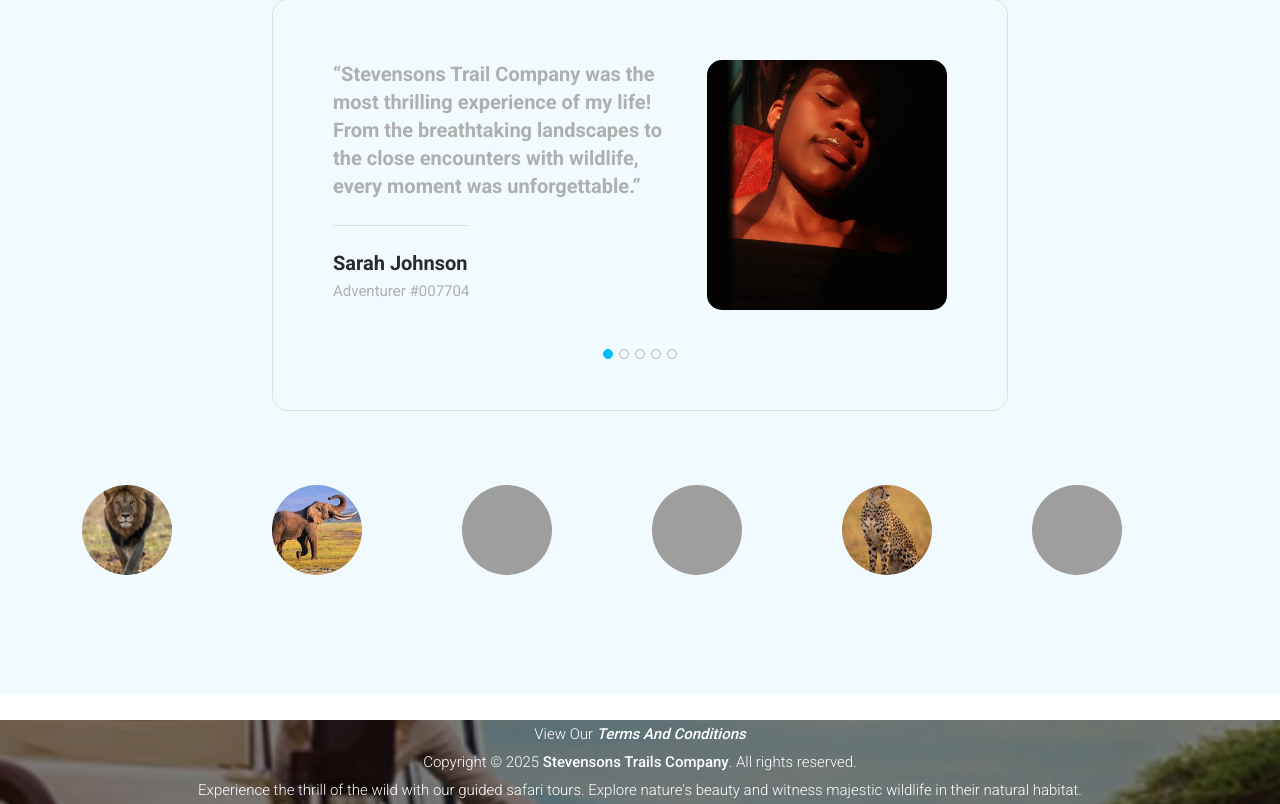
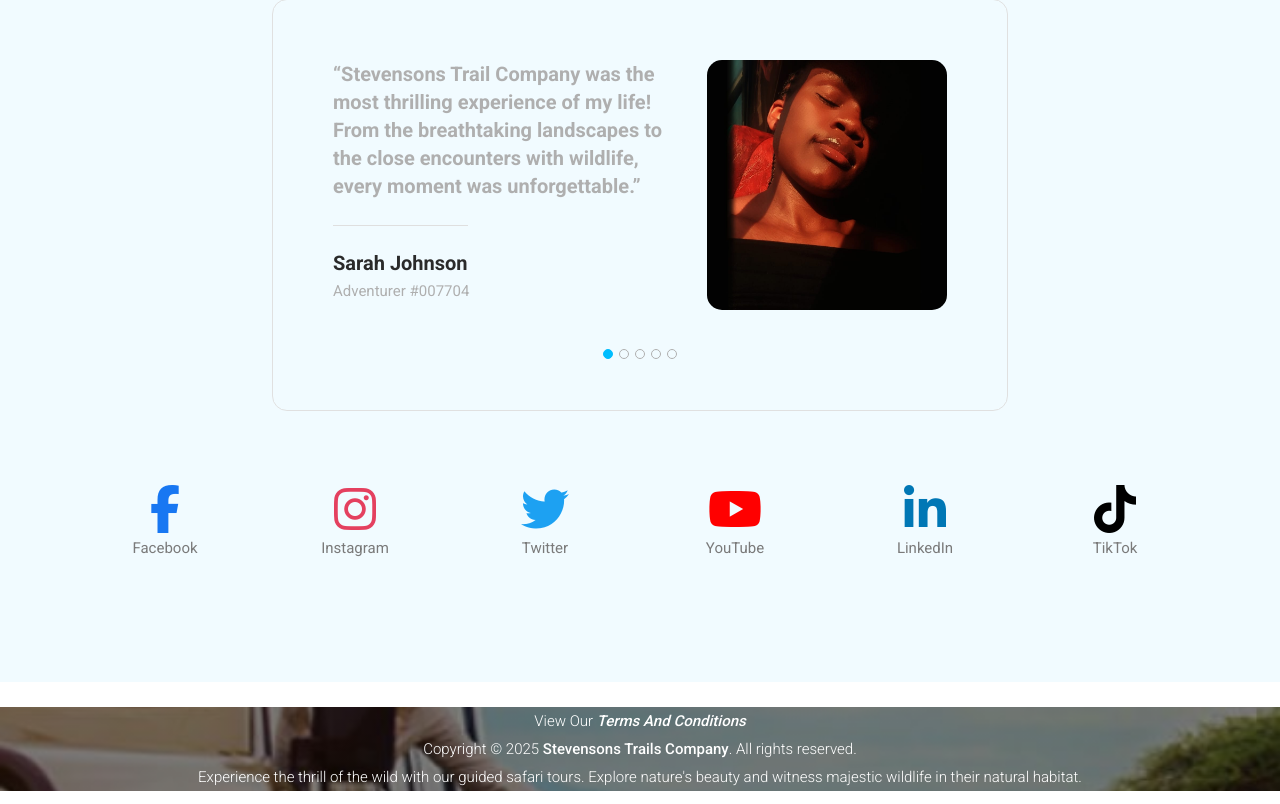
Before and after one commit to Kurgat094/django-tour, a Django app: page /contact_us in a window 1280 px wide. Shown: the part 2510-3314 px from the top of the page. Run offline with Django 4.2, Linux system fonts and the light colour scheme; some libraries are stand-ins or nearby versions; grey boxes are pictures that could not be loaded.

Commit message:
social Media

```diff
--- a/wildsafari/tour/templates/base.html
+++ b/wildsafari/tour/templates/base.html
@@ -144,6 +144,7 @@
         <div class="row">
             <div class="col-lg-12">
                 <p> View Our <em><b><a href="{% url 'terms_conditions' %}">Terms And Conditions</a></b></em>
+
                     <br>Copyright © 2025 <a href="#">Stevensons Trails Company</a>. All rights reserved.
                 <br>Experience the thrill of the wild with our guided safari tours. Explore nature's beauty and witness majestic wildlife in their natural habitat. </p>
             </div>
--- a/wildsafari/tour/templates/contact.html
+++ b/wildsafari/tour/templates/contact.html
@@ -54,37 +60,67 @@
       <div class="col-lg-12">
         <div class="text-center section-heading">
           <h6>Contact This User</h6>
-            <h4>Don't Be Shy <em></em> to contact the <em>Stevensons Trails Company</em></h4>
+          <h4>
+            Don't Be Shy <em></em> to contact the
+            <em>Stevensons Trails Company</em>
+          </h4>
         </div>
       </div>
       <div class="col-lg-4">
         <div class="info-item">
-            <i class="fa fa-phone" style="color: #D86F2C; background-color: #228B22; font-size: 24px; margin-bottom: 10px;"></i>
+          <i
+            class="fa fa-phone"
+            style="
+              color: #d86f2c;
+              background-color: #228b22;
+              font-size: 24px;
+              margin-bottom: 10px;
+            "
+          ></i>
           <h4>Phone Numbers</h4>
           <span>
-              <a href="#" style="color: #228B22;">+254 796108272</a><br>
-              <a href="#" style="color: #228B22;">+254 726053339</a>
+            <a href="#" style="color: #228b22">+254 796108272</a><br />
+            <a href="#" style="color: #228b22">+254 726053339</a>
           </span>
         </div>
       </div>
 
       <div class="col-lg-4">
         <div class="info-item">
-            <i class="fa fa-envelope" style="color: #D86F2C; background-color: #228B22; font-size: 24px; margin-bottom: 10px;"></i>
+          <i
+            class="fa fa-envelope"
+            style="
+              color: #d86f2c;
+              background-color: #228b22;
+              font-size: 24px;
+              margin-bottom: 10px;
+            "
+          ></i>
           <h4>Email Addresses</h4>
           <span>
-              <a href="#" style="color: #228B22;">stevensonstrail@company.com</a><br>
-              <a href="#" style="color: #228B22;">Stevensons Trail Company</a>
+            <a href="#" style="color: #228b22">stevensonstrail@company.com</a
+            ><br />
+            <a href="#" style="color: #228b22">Stevensons Trail Company</a>
           </span>
         </div>
       </div>
 
       <div class="col-lg-4">
         <div class="info-item">
-            <i class="fa fa-map-marked" style="color: #D86F2C; background-color: #228B22; font-size: 24px; margin-bottom: 10px;"></i>
+          <i
+            class="fa fa-map-marked"
+            style="
+              color: #d86f2c;
+              background-color: #228b22;
+              font-size: 24px;
+              margin-bottom: 10px;
+            "
+          ></i>
           <h4>Office Location</h4>
           <span>
-              <a href="#" style="color: #228B22;">30700 Naivasha , Kenya,<br>IL 60601, Naivasha</a>
+            <a href="#" style="color: #228b22"
+              >30700 Naivasha , Kenya,<br />IL 60601, Naivasha</a
+            >
           </span>
         </div>
       </div>
@@ -163,86 +231,234 @@
           <div class="item">
             <div class="content">
               <div class="left-content">
-                    <p>“Stevensons Trail Company was the most thrilling experience of my life! From the breathtaking landscapes to the close encounters with wildlife, every moment was unforgettable.”</p>
+                <p>
+                  “Stevensons Trail Company was the most thrilling experience of
+                  my life! From the breathtaking landscapes to the close
+                  encounters with wildlife, every moment was unforgettable.”
+                </p>
                 <h4>Sarah Johnson</h4>
                 <span>Adventurer #007704</span>
               </div>
               <div class="image">
-                    <img src="{% static 'tour/carol.jpeg' %}" alt="Sarah Johnson" class="testimonial-image">
+                <img
+                  src="{% static 'tour/carol.jpeg' %}"
+                  alt="Sarah Johnson"
+                  class="testimonial-image"
+                />
               </div>
             </div>
           </div>
           <div class="item">
             <div class="content">
               <div class="left-content">
-                    <p>“The guides were incredibly knowledgeable and made us feel safe throughout the entire safari. I can’t wait to come back for another adventure!”</p>
+                <p>
+                  “The guides were incredibly knowledgeable and made us feel
+                  safe throughout the entire safari. I can’t wait to come back
+                  for another adventure!”
+                </p>
                 <h4>Michael Brown</h4>
                 <span>Adventurer #007772</span>
               </div>
               <div class="image">
-                    <img src="{% static 'tour/carol.jpeg' %}" alt="Michael Brown" class="testimonial-image">
+                <img
+                  src="{% static 'tour/carol.jpeg' %}"
+                  alt="Michael Brown"
+                  class="testimonial-image"
+                />
               </div>
             </div>
           </div>
           <div class="item">
             <div class="content">
               <div class="left-content">
-                    <p>“Stevensons Trail Company exceeded all my expectations. The luxury tents, delicious food, and incredible wildlife sightings made this trip a dream come true.”</p>
+                <p>
+                  “Stevensons Trail Company exceeded all my expectations. The
+                  luxury tents, delicious food, and incredible wildlife
+                  sightings made this trip a dream come true.”
+                </p>
                 <h4>Emily Davis</h4>
                 <span>Adventurer #007794</span>
               </div>
               <div class="image">
-                    <img src="{% static 'tour/git.jpeg' %}" alt="Emily Davis" class="testimonial-image">
+                <img
+                  src="{% static 'tour/git.jpeg' %}"
+                  alt="Emily Davis"
+                  class="testimonial-image"
+                />
               </div>
             </div>
           </div>
           <div class="item">
             <div class="content">
               <div class="left-content">
-                    <p>“I’ve been on safaris before, but Stevensons Trail Company is in a league of its own. The attention to detail and personalized service made all the difference.”</p>
+                <p>
+                  “I’ve been on safaris before, but Stevensons Trail Company is
+                  in a league of its own. The attention to detail and
+                  personalized service made all the difference.”
+                </p>
                 <h4>David Wilson</h4>
                 <span>Adventurer #007765</span>
               </div>
               <div class="image">
-                    <img src="{% static 'tour/git.jpeg' %}" alt="David Wilson" class="testimonial-image">
+                <img
+                  src="{% static 'tour/git.jpeg' %}"
+                  alt="David Wilson"
+                  class="testimonial-image"
+                />
               </div>
             </div>
           </div>
           <div class="item">
             <div class="content">
               <div class="left-content">
-                    <p>“If you’re looking for an adventure of a lifetime, Stevensons Trail Company is the way to go. The memories I made here will stay with me forever.”</p>
+                <p>
+                  “If you’re looking for an adventure of a lifetime, Stevensons
+                  Trail Company is the way to go. The memories I made here will
+                  stay with me forever.”
+                </p>
                 <h4>Laura Martinez</h4>
                 <span>Adventurer #007788</span>
               </div>
               <div class="image">
-                    <img src="{% static 'tour/carol.jpeg' %}" alt="Laura Martinez" class="testimonial-image">
+                <img
+                  src="{% static 'tour/carol.jpeg' %}"
+                  alt="Laura Martinez"
+                  class="testimonial-image"
+                />
               </div>
             </div>
           </div>
         </div>
       </div>
       <!-- not to be visible in small devices -->
-        <div class="col-lg-12 d-none d-lg-block">
+      <!-- <div class="col-lg-12 d-none d-lg-block">
         <div class="clients">
           <div class="row">
             <div class="col-lg-2 col-4">
-                  <img src="{% static 'tour/lion.jpg' %}" alt="Lion" class="animal-image">
+              <img
+                src="{% static 'tour/lion.jpg' %}"
+                alt="Lion"
+                class="animal-image"
+              />
             </div>
             <div class="col-lg-2 col-4">
-                  <img src="{% static 'tour/elephant2.jpg' %}" alt="Elephant" class="animal-image">
+              <img
+                src="{% static 'tour/elephant2.jpg' %}"
+                alt="Elephant"
+                class="animal-image"
+              />
             </div>
             <div class="col-lg-2 col-4">
-                  <img src="{% static 'tour/giraff.jpg' %}" alt="Giraffe" class="animal-image">
+              <img
+                src="{% static 'tour/giraff.jpg' %}"
+                alt="Giraffe"
+                class="animal-image"
+              />
             </div>
             <div class="col-lg-2 col-4">
-                  <img src="{% static 'tour/zebra.jpg' %}" alt="Zebra" class="animal-image">
+              <img
+                src="{% static 'tour/zebra.jpg' %}"
+                alt="Zebra"
+                class="animal-image"
+              />
             </div>
             <div class="col-lg-2 col-4">
-                  <img src="{% static 'tour/cheateah.jpg' %}" alt="Cheetah" class="animal-image">
+              <img
+                src="{% static 'tour/cheateah.jpg' %}"
+                alt="Cheetah"
+                class="animal-image"
+              />
             </div>
             <div class="col-lg-2 col-4">
-                  <img src="{% static 'tour/rhino.jpg' %}" alt="Rhino" class="animal-image">
+              <img
+                src="{% static 'tour/rhino.jpg' %}"
+                alt="Rhino"
+                class="animal-image"
+              />
+            </div>
+          </div>
+        </div>
+      </div> -->
+      <div class="col-lg-12 d-none d-lg-block">
+        <div class="social-media">
+          <div class="row justify-content-center">
+            <div class="col-lg-2 col-4 text-center">
+              <a
+                href="https://facebook.com/stevensonstrails"
+                target="_blank"
+                class="social-link"
+              >
+                <i
+                  class="fab fa-facebook-f"
+                  style="font-size: 48px; color: #1877f2"
+                ></i>
+                <p>Facebook</p>
+              </a>
+            </div>
+            <div class="col-lg-2 col-4 text-center">
+              <a
+                href="https://instagram.com/stevensonstrails"
+                target="_blank"
+                class="social-link"
+              >
+                <i
+                  class="fab fa-instagram"
+                  style="font-size: 48px; color: #e4405f"
+                ></i>
+                <p>Instagram</p>
+              </a>
+            </div>
+            <div class="col-lg-2 col-4 text-center">
+              <a
+                href="https://twitter.com/stevensonstrails"
+                target="_blank"
+                class="social-link"
+              >
+                <i
+                  class="fab fa-twitter"
+                  style="font-size: 48px; color: #1da1f2"
+                ></i>
+                <p>Twitter</p>
+              </a>
+            </div>
+            <div class="col-lg-2 col-4 text-center">
+              <a
+                href="https://youtube.com/stevensonstrails"
+                target="_blank"
+                class="social-link"
+              >
+                <i
+                  class="fab fa-youtube"
+                  style="font-size: 48px; color: #ff0000"
+                ></i>
+                <p>YouTube</p>
+              </a>
+            </div>
+            <div class="col-lg-2 col-4 text-center">
+              <a
+                href="https://linkedin.com/company/stevensonstrails"
+                target="_blank"
+                class="social-link"
+              >
+                <i
+                  class="fab fa-linkedin-in"
+                  style="font-size: 48px; color: #0077b5"
+                ></i>
+                <p>LinkedIn</p>
+              </a>
+            </div>
+            <div class="col-lg-2 col-4 text-center">
+              <a
+                href="https://tiktok.com/@stevensonstrails"
+                target="_blank"
+                class="social-link"
+              >
+                <i
+                  class="fab fa-tiktok"
+                  style="font-size: 48px; color: #000000"
+                ></i>
+                <p>TikTok</p>
+              </a>
             </div>
           </div>
         </div>
```
Also changed, not shown: other parts of wildsafari/tour/templates/contact.html (+63 -27 lines). Lines whose indentation alone changed are shown as unchanged.
